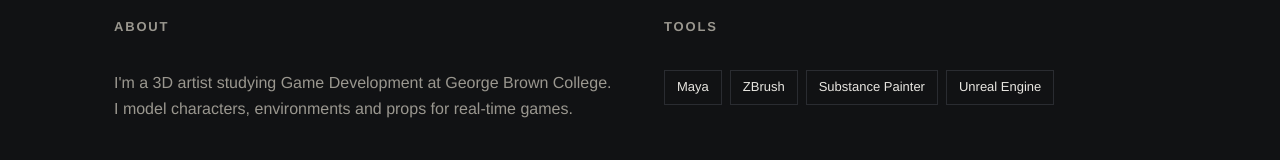
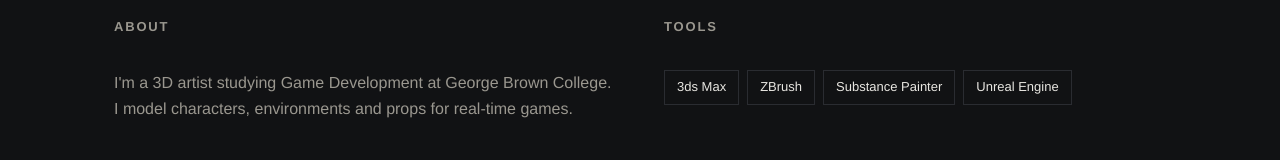
Before and after one commit to BiaLimaG/bialimag.github.io, a plain HTML site: page index.html in a window 1280 px wide. Shown: the part 1947-2107 px from the top of the page. Drawn offline with Linux system fonts and the light colour scheme.

Commit message:
Update index.html

```diff
--- a/index.html
+++ b/index.html
@@ -111,7 +111,7 @@
     <div>
       <h2>Tools</h2>
       <ul class="tools">
-        <li>Maya</li>
+        <li>3ds Max</li>
         <li>ZBrush</li>
         <li>Substance Painter</li>
         <li>Unreal Engine</li>
```
